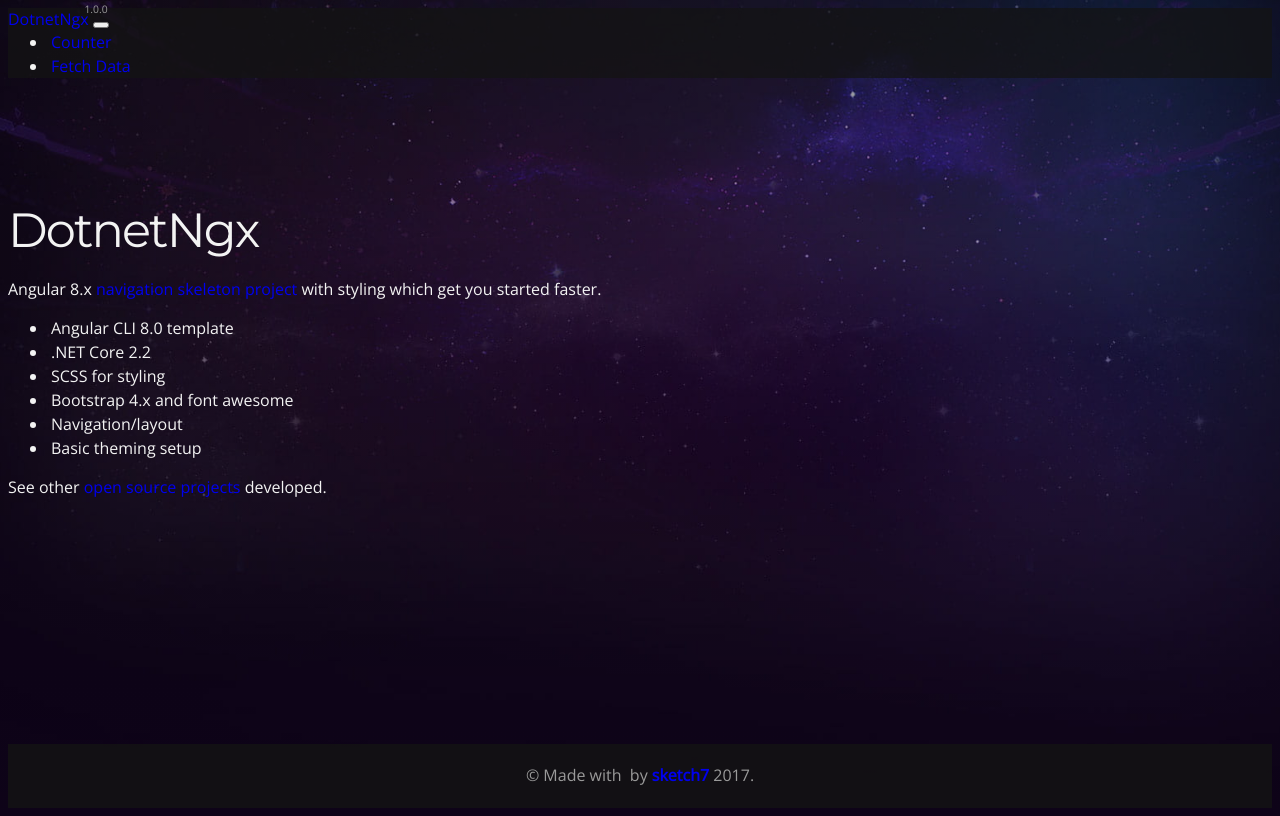
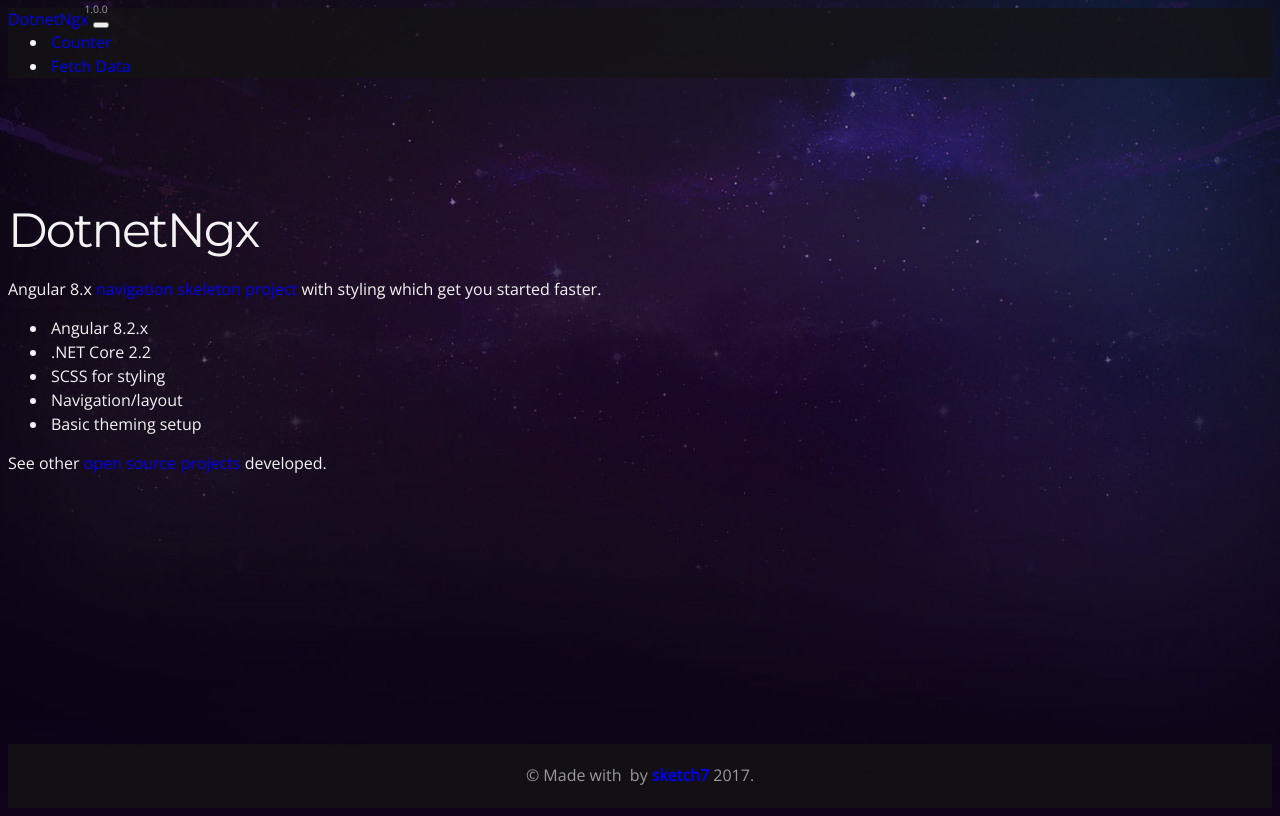
Before and after one commit to sketch7/dotnet-ngx-sample, an Angular app in the folder Sketch7.DotnetNgx/ClientApp/: page / in a window 1280 px wide. Built offline with nearby package versions, Linux system fonts and the light colour scheme; what @ssv/ngx.command, @ssv/ngx.ux would draw is missing.

Commit message:
remove fontawesome + bootstrap from mentions

```diff
--- a/Sketch7.DotnetNgx/ClientApp/src/app/areas/home/home.component.html
+++ b/Sketch7.DotnetNgx/ClientApp/src/app/areas/home/home.component.html
@@ -3,10 +3,9 @@
 </h1>
 <p>Angular 8.x <a href="https://github.com/sketch7/angular-skeleton-app">navigation skeleton project</a> with styling which get you started faster.</p>
 <ul>
-	<li>Angular CLI 8.0 template</li>
+	<li>Angular 8.2.x</li>
 	<li>.NET Core 2.2</li>
 	<li>SCSS for styling</li>
-	<li>Bootstrap 4.x and font awesome</li>
 	<li>Navigation/layout</li>
 	<li>Basic theming setup</li>
 </ul>
```
Also changed, not shown: 1 other file (tests, documents, lock files or other folders).
